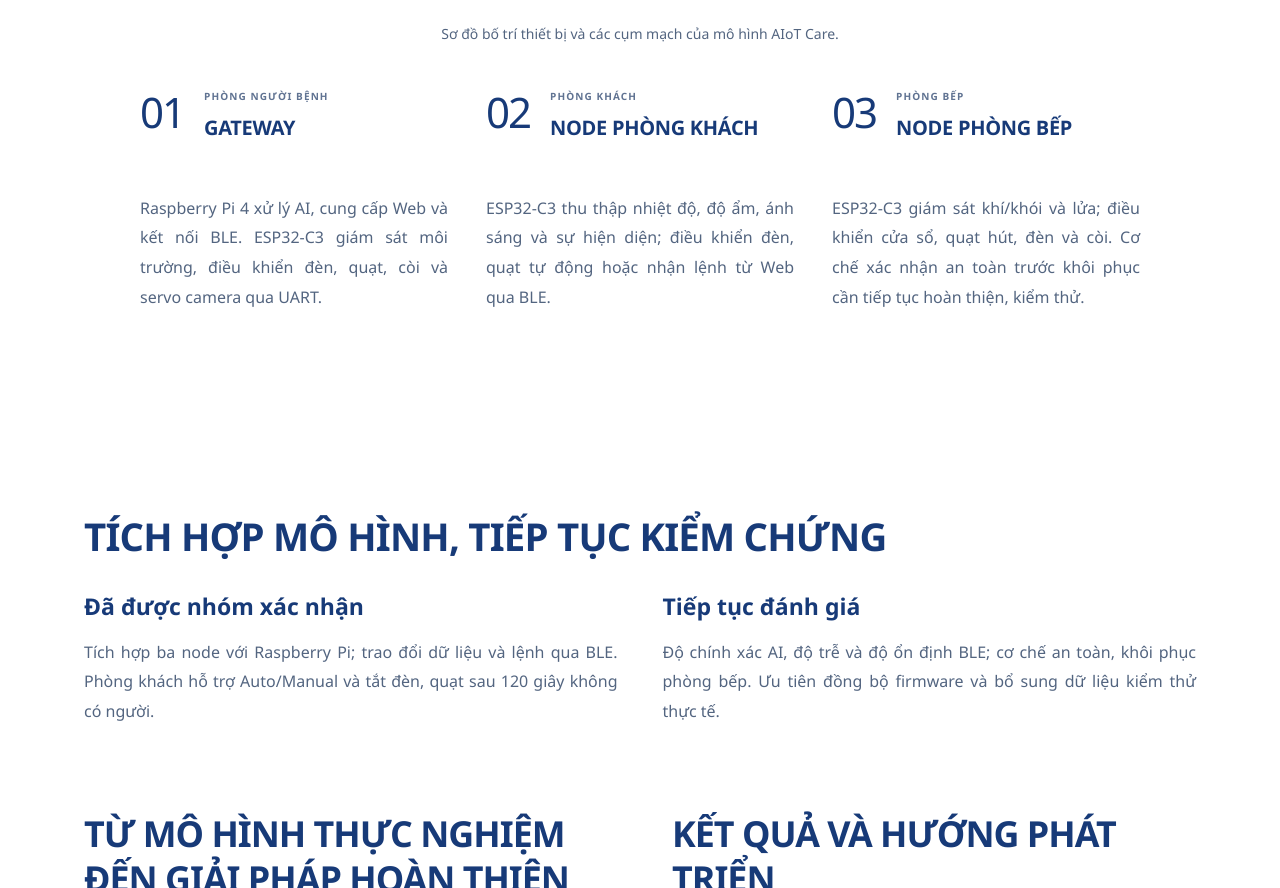
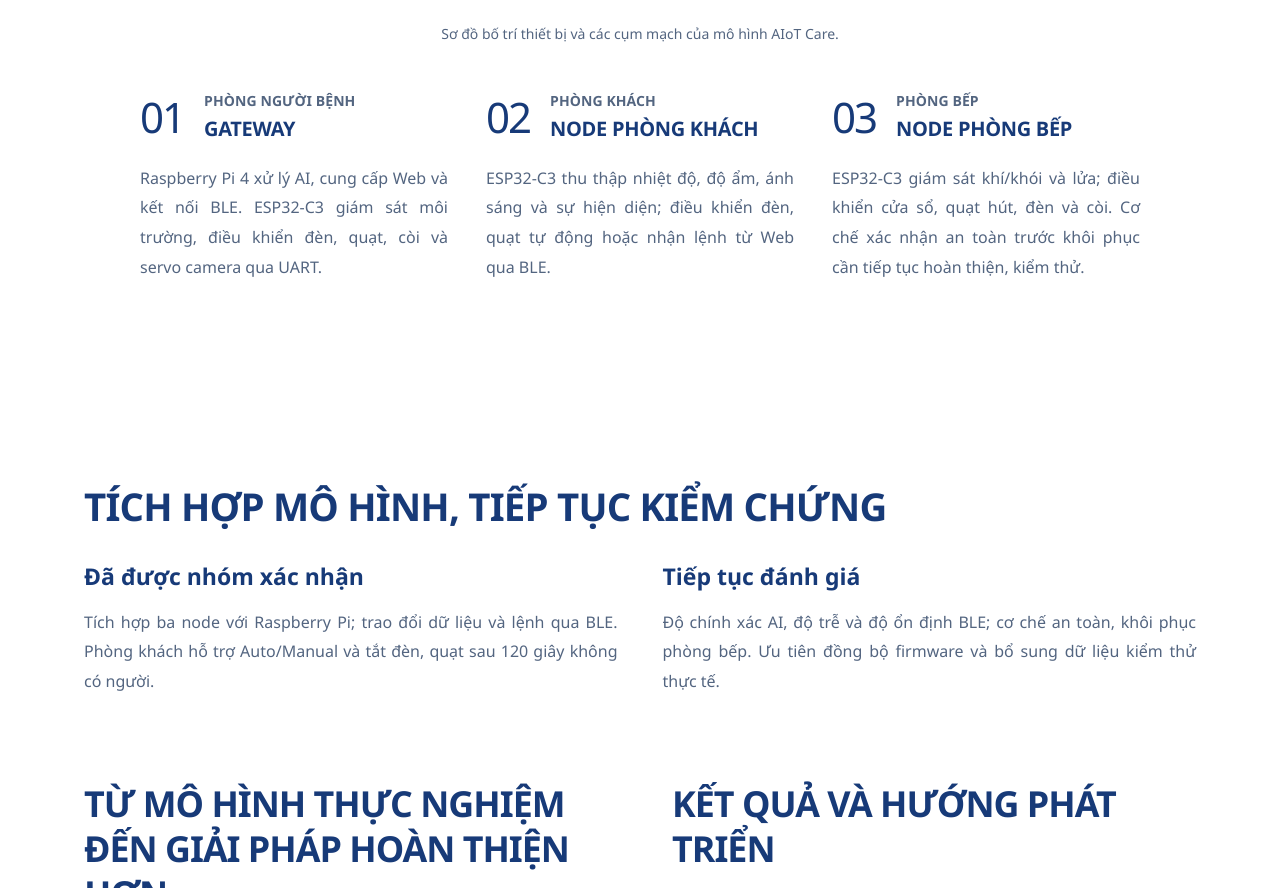
Before and after one commit to huudien1411/aiot-care, a plain HTML site: page index.html in a window 1280 px wide. Shown: the part 3840-4728 px from the top of the page. Drawn offline with Linux system fonts and the light colour scheme.

Commit message:
Balance room labels and compact model heading spacing

```diff
--- a/index.html
+++ b/index.html
@@ -6,7 +6,7 @@
   <meta name="description" content="AIoT Care — Đồ án giải pháp nhà ở thông minh an toàn và hỗ trợ người bệnh dựa trên IoT và AI, Trường Đại học Công nghiệp TP. Hồ Chí Minh.">
   <meta name="theme-color" content="#234394">
   <title>AIoT Care | Nhà ở thông minh hỗ trợ người bệnh</title>
-  <link rel="stylesheet" href="style.css?v=layout-9">
+  <link rel="stylesheet" href="style.css?v=layout-10">
 </head>
 <body>
   <a class="skip-link" href="#main-content">Bỏ qua điều hướng</a>
@@ -114,9 +114,9 @@
         <figcaption>Sơ đồ bố trí thiết bị và các cụm mạch của mô hình AIoT Care.</figcaption>
       </figure>
       <ol class="model-descriptions" aria-label="Ba cụm thiết bị theo khu vực">
-        <li><div class="model-item-heading"><span class="model-item-number" aria-hidden="true">01</span><span class="model-room">PHÒNG NGƯỜI BỆNH</span></div><h3>GATEWAY</h3><p>Raspberry Pi 4 xử lý AI, cung cấp Web và kết nối BLE. ESP32-C3 giám sát môi trường, điều khiển đèn, quạt, còi và servo camera qua UART.</p></li>
-        <li><div class="model-item-heading"><span class="model-item-number" aria-hidden="true">02</span><span class="model-room">PHÒNG KHÁCH</span></div><h3>NODE PHÒNG KHÁCH</h3><p>ESP32-C3 thu thập nhiệt độ, độ ẩm, ánh sáng và sự hiện diện; điều khiển đèn, quạt tự động hoặc nhận lệnh từ Web qua BLE.</p></li>
-        <li><div class="model-item-heading"><span class="model-item-number" aria-hidden="true">03</span><span class="model-room">PHÒNG BẾP</span></div><h3>NODE PHÒNG BẾP</h3><p>ESP32-C3 giám sát khí/khói và lửa; điều khiển cửa sổ, quạt hút, đèn và còi. Cơ chế xác nhận an toàn trước khôi phục cần tiếp tục hoàn thiện, kiểm thử.</p></li>
+        <li><div class="model-item-heading"><span class="model-item-number" aria-hidden="true">01</span><div class="model-title-group"><span class="model-room">PHÒNG NGƯỜI BỆNH</span><h3>GATEWAY</h3></div></div><p>Raspberry Pi 4 xử lý AI, cung cấp Web và kết nối BLE. ESP32-C3 giám sát môi trường, điều khiển đèn, quạt, còi và servo camera qua UART.</p></li>
+        <li><div class="model-item-heading"><span class="model-item-number" aria-hidden="true">02</span><div class="model-title-group"><span class="model-room">PHÒNG KHÁCH</span><h3>NODE PHÒNG KHÁCH</h3></div></div><p>ESP32-C3 thu thập nhiệt độ, độ ẩm, ánh sáng và sự hiện diện; điều khiển đèn, quạt tự động hoặc nhận lệnh từ Web qua BLE.</p></li>
+        <li><div class="model-item-heading"><span class="model-item-number" aria-hidden="true">03</span><div class="model-title-group"><span class="model-room">PHÒNG BẾP</span><h3>NODE PHÒNG BẾP</h3></div></div><p>ESP32-C3 giám sát khí/khói và lửa; điều khiển cửa sổ, quạt hút, đèn và còi. Cơ chế xác nhận an toàn trước khôi phục cần tiếp tục hoàn thiện, kiểm thử.</p></li>
       </ol>
     </section>
     <section class="content-section results-section" id="results" aria-labelledby="results-title">
--- a/style.css
+++ b/style.css
@@ -460,3 +460,13 @@ html:not(.menu-ready) .institution{position:relative;inset:auto}
  .institution{padding-bottom:8px}
  .hero-content{padding-top:16px;margin-top:0}
 }
+/* Keep each room label and node title in one compact heading group. */
+.model-descriptions>li{display:flex;flex-direction:column;gap:18px;min-width:0}
+.model-descriptions .model-item-heading{display:flex;align-items:center;gap:16px;margin:0;min-height:58px}
+.model-descriptions .model-item-number{flex:0 0 48px;align-self:center;font-size:42px;line-height:1;padding:0}
+.model-title-group{display:flex;flex-direction:column;gap:4px;min-width:0}
+.model-descriptions .model-room{display:block;font-size:14px;font-weight:650;line-height:1.35;letter-spacing:.1px;margin:0;color:#536580}
+.model-descriptions .model-title-group h3{font-size:20px;line-height:1.35;min-height:0;margin:0;padding:0;letter-spacing:-.3px}
+.model-descriptions>li>p{margin:0}
+@media(max-width:850px){.model-descriptions .model-item-heading{gap:12px}.model-descriptions .model-item-number{flex-basis:42px;font-size:36px}.model-descriptions .model-room{font-size:13px}.model-descriptions .model-title-group h3{font-size:18px}}
+@media(max-width:600px){.model-descriptions>li{gap:15px}.model-descriptions .model-item-heading{min-height:0;gap:14px}.model-descriptions .model-item-number{flex-basis:46px;font-size:40px}.model-descriptions .model-room{font-size:14px}.model-descriptions .model-title-group h3{font-size:20px}}
```
